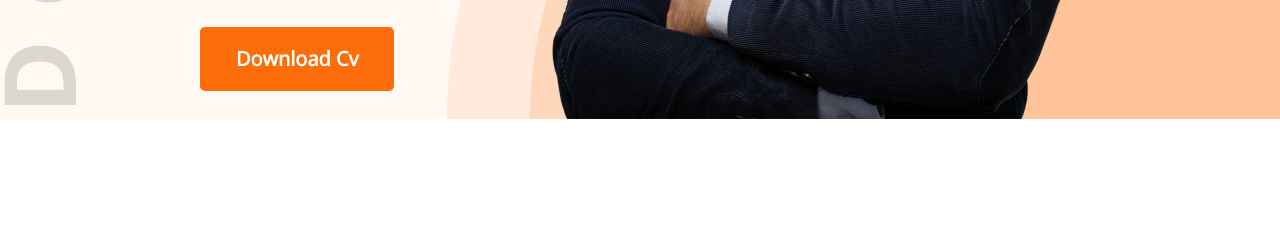
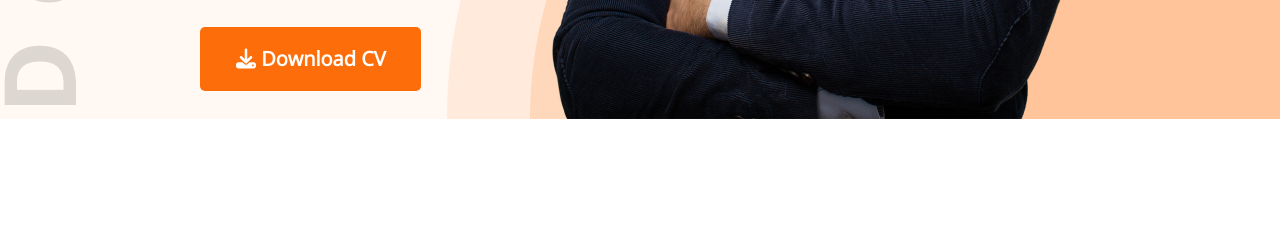
Before and after one commit to taslimaakterpapia/developer-protfolio, a plain HTML site: page index.html in a window 1280 px wide. Shown: the part 721-952 px from the top of the page. Drawn offline with nearby package versions, Linux system fonts and the light colour scheme.

Commit message:
added font awesome icon

```diff
--- a/index.html
+++ b/index.html
@@ -7,7 +7,7 @@
     <meta name="viewport" content="width=device-width, initial-scale=1.0">
     <title>Developer Portfolio</title>
 
-
+    <script src="https://kit.fontawesome.com/7ba033d458.js" crossorigin="anonymous"></script>
     <link rel="stylesheet" href="styles/portfolio.css">
 
     <link rel="preconnect" href="https://fonts.googleapis.com">
@@ -36,7 +36,7 @@
                 <p class="banner-description">Shot what able cold new see hold.Friendly as an betrayed formerly he.
                     Morning because as to society
                     behaved moments.</p>
-                <button class="btn-primary">Download Cv</button>
+                <button class="btn-primary"><i class="fa-solid fa-download"></i> Download CV</button>
 
             </div>
 
@@ -196,7 +196,7 @@
                 </div>
 
                 <div class="resume-button">
-                    <button class="btn-primary"> Download CV</button>
+                    <button class="btn-primary"><i class="fa-solid fa-download"></i> Download CV</button>
 
                 </div>
 
```
